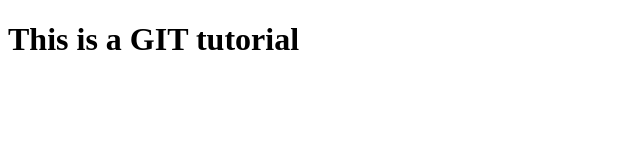
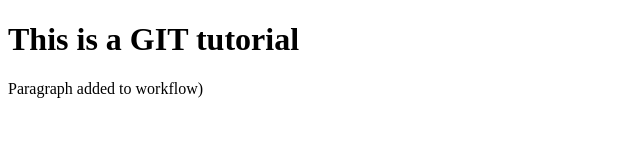
Before and after one commit to amadebusuyi/GIT-class, a plain HTML site: page index.html in a window 1280 px wide. Shown: the whole page, without its empty margins (0-640 px from the left). Drawn offline with Linux system fonts and the light colour scheme.

Commit message:
Paragraph added to index

```diff
--- a/index.html
+++ b/index.html
@@ -8,5 +8,6 @@
 </head>
 <body>
     <h1>This is a GIT tutorial</h1>
+    <p>Paragraph added to workflow)</p>
 </body>
 </html>
```
